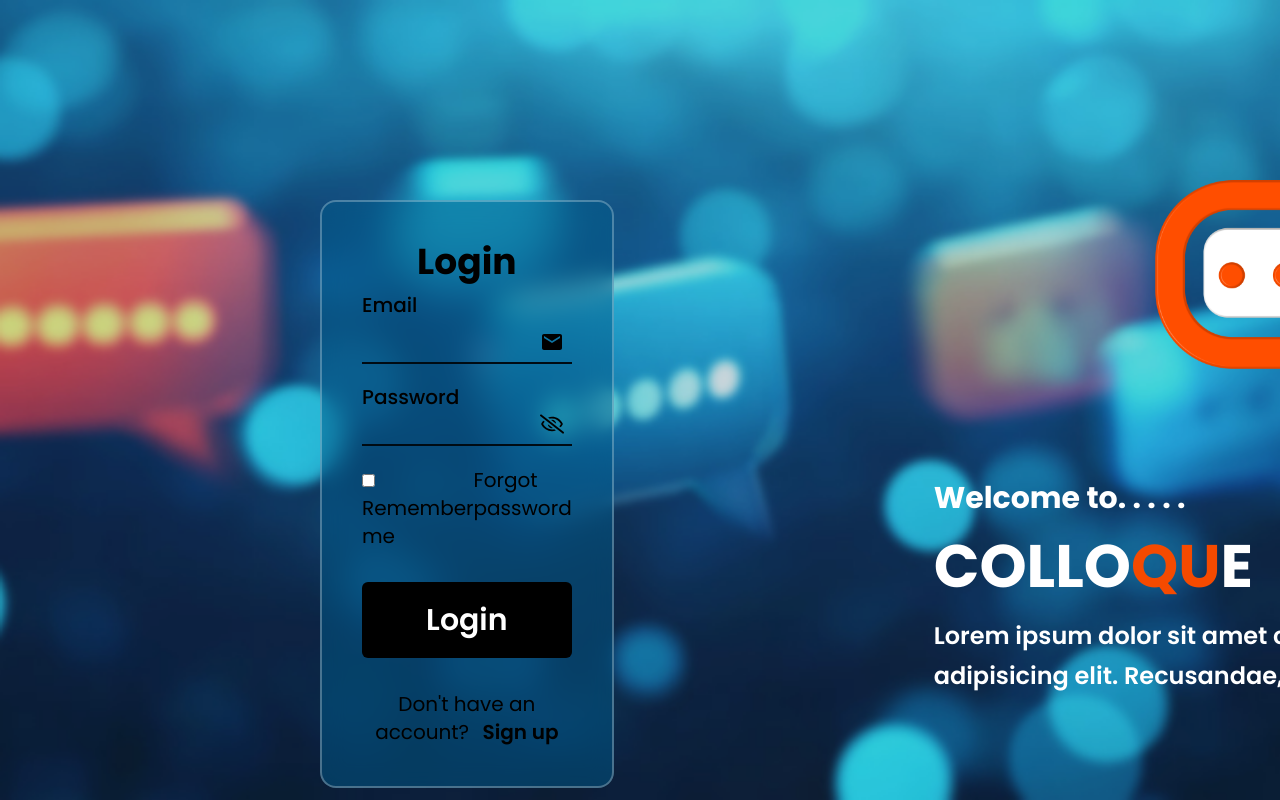
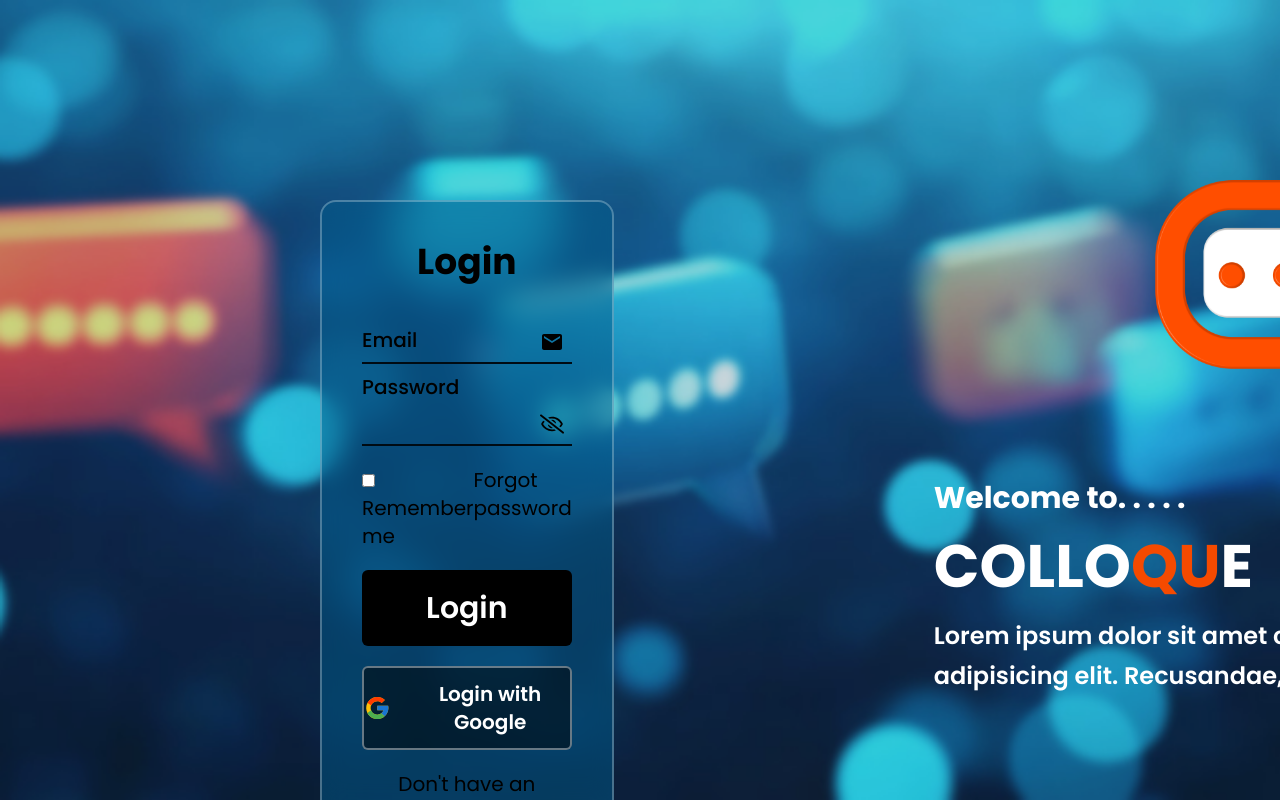
Before and after one commit to HMMasud35/Colloquy, a React (Vite) app: page /login in a window 1280 px wide. Built offline with nearby package versions, Linux system fonts and the light colour scheme.

Commit message:
news file

```diff
--- a/src/Component/UserList.jsx
+++ b/src/Component/UserList.jsx
@@ -13,9 +13,9 @@
         <ul className='h-90 overflow-y-scroll p-1'>
           <li className='flex justify-between items-center px-2 mb-1 border-b-3 border-gray-500/80 bg-sky-100/20 rounded-md hover:bg-sky-100/35'>
             <div className='flex gap-4 items-center'>
-              <img className='w-17 h-17 my-1 rounded-full bg-teal-700' src="" alt="" />
+              <img className='w-17 h-17 my-1 rounded-full border-3 border-white/50 shadow-sm shadow-black/70' src="https://lh3.googleusercontent.com/a/ACg8ocK_C9qzXhSGDgjbQgVYcDRuizfBm_d5kSs1nLK1At4Y6HgN5CU=s288-c-no" alt="" />
               <div className=''>
-                <h3 className='text-2xl font-medium'>{data.displayName}</h3>
+                {/* <h3 className='text-2xl font-medium'>{data.displayName}</h3> */}
                 {/* <h5 className='text-md'>{data.email}</h5> */}
               </div>
             </div>
@@ -23,7 +23,7 @@
           </li>
           <li className='flex justify-between items-center px-2 mb-1 border-b-3 border-gray-500/80 bg-sky-100/20 rounded-md hover:bg-sky-100/35'>
             <div className='flex gap-4 items-center'>
-              <img className='w-17 h-17 my-1 rounded-full bg-teal-700' src="" alt="" />
+              <img className='w-17 h-17 my-1 rounded-full bg-teal-700' src="/image/pic.jpg" alt="" />
               <div className=''>
                 <h3 className='text-2xl font-medium'>Masud</h3>
                 <h5 className='text-md'>I will call him today..</h5>
--- a/src/Pages/Login.jsx
+++ b/src/Pages/Login.jsx
@@ -6,12 +6,13 @@
 import { MdEmail } from 'react-icons/md'
 import { signInWithEmailAndPassword } from 'firebase/auth'
 import { auth } from '../firebase.config'
+import { FcGoogle } from 'react-icons/fc'
 // import { useDispatch } from 'react-redux'
 // import { userLoginInfo } from '../Slices/UserSlice';
 
 
 const Login = () => {
-//  const dispatch = useDispatch()
+  //  const dispatch = useDispatch()
   const [userInfo, setUserInfo] = useState({
     email: "",
     password: "",
@@ -106,18 +107,28 @@
           <div className='relative w-full h-12.5 border-b-2 border-[#000b13] my-8'>
             <MdEmail className='absolute right-2 text-2xl top-4' />
             <input value={userInfo.email} onChange={handleEmail} className='absolute w-full text-white/80 bg-transparent h-full text-2xl outline-none peer' type="email" id='email' />
-            <label className='text-xl text-black font-medium duration-400 top-3 absolute peer-focus:translate-y-[-35px] peer-valid:translate-y-[-35px]' htmlFor="email">Email</label>
+            <label className='text-xl text-black font-medium duration-400 top-3 absolute peer-focus:translate-y-[-35px]' htmlFor="email">Email</label>
           </div>
           <div className='relative w-full h-12.5 border-b-2 border-[#000b13] my-8 mb-2'>
             <FaRegEyeSlash className='absolute right-2 text-2xl top-4' />
             <input value={userInfo.password} onChange={handlePassword} className='absolute w-full text-white bg-transparent h-full text-xl outline-none peer' type="password" id='password' />
-            <label className='text-xl text-black font-medium duration-400 top-3 absolute peer-focus:translate-y-[-25px] peer-valid:translate-y-[-25px]' For="password">Password</label>
+            <label className="text-xl text-black font-medium duration-400 top-3 absolute peer-focus:translate-y-[-35px] peer-valid:translate-y-[-35px]" htmlFor="password">Password</label>
           </div>
           <div className='flex justify-between mt-5'>
             <label className='text-xl' htmlFor=""><input className='mr-1' type="checkbox" />Remember me</label>
             <a className='hover:underline text-xl' href="">Forgot password</a>
           </div>
-          <button type="submit" className='w-full py-5 my-8 bg-black rounded-md text-3xl text-white font-semibold'>Login</button>
+          <button
+            type="submit"
+            className='w-full py-5 my-5 bg-black rounded-md text-3xl text-white font-semibold'>
+            Login
+          </button>
+          <button
+            type="submit"
+            className="w-full py-3 mb-5 bg-black/50 border-2 border-white/40 rounded-md text-xl text-white font-semibold cursor-pointer flex items-center justify-center">
+            <FcGoogle className="mr-5 text-3xl" />
+            Login with Google
+          </button>
           <div>
             <p className='text-center text-xl'>Don't have an account? <Link to={"/signup"} className='font-semibold hover:underline ml-2' href="">Sign up</Link></p>
           </div>
--- a/src/Pages/Sign_up.jsx
+++ b/src/Pages/Sign_up.jsx
@@ -12,6 +12,7 @@
 import { app, auth } from "../firebase.config";
 import { useDispatch } from 'react-redux'
 import { userLoginInfo } from '../Slices/userSlice';
+import { FcGoogle } from "react-icons/fc";
 
 const Sign_up = () => {
   const dispatch = useDispatch()
@@ -184,9 +185,15 @@
           </div>
           <button
             type="submit"
-            className="w-full py-5 my-8 bg-black rounded-md text-3xl text-white font-semibold cursor-pointer"
+            className="w-full py-5 my-5 bg-black rounded-md text-3xl text-white font-semibold cursor-pointer"
           >
             Sign up
+          </button>
+          <button
+            type="submit"
+            className="w-full py-3 mb-5 bg-black/50 border-2 border-white/40 rounded-md text-xl text-white font-semibold cursor-pointer flex items-center justify-center"
+          ><FcGoogle className="mr-5 text-3xl" />
+            Sign up with Google
           </button>
           <div>
             <p className="text-center text-xl">
```
Also changed, not shown: src/assets/image/pic.jpg (added).
